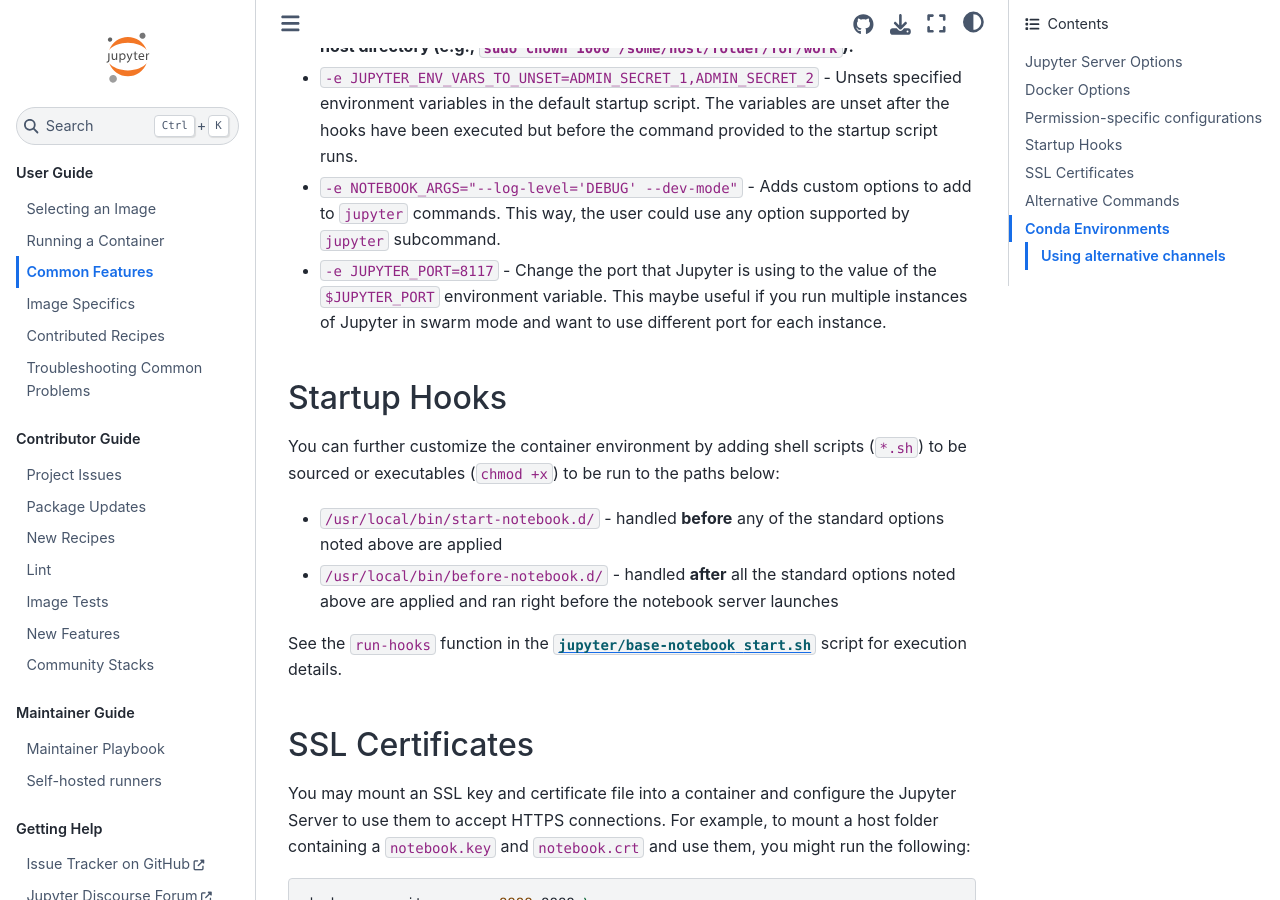
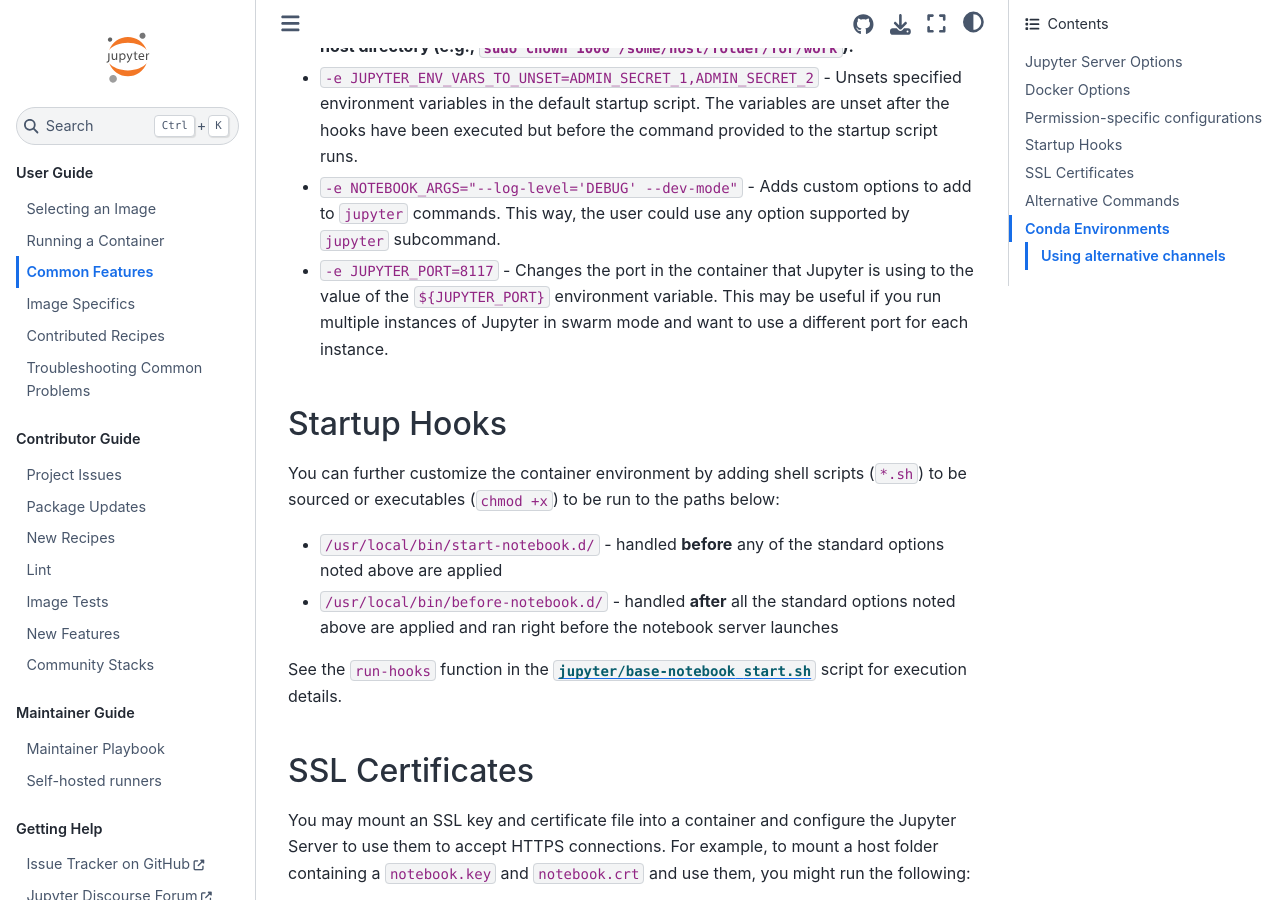
Before and after one commit to jupyter/docker-stacks, a Sphinx documentation site: the page built from docs/using/common.md, in a window 1280 px wide and 900 px high, scrolled down 3714 px. Built offline with Sphinx 7.4.7 and the Sphinx Book theme 1.1.4, drawn with Linux system fonts in a browser that asks for light colours.

Commit message:
Better wording

```diff
--- a/docs/using/common.md
+++ b/docs/using/common.md
@@ -129,7 +129,8 @@ You do so by passing arguments to the `docker run` command.
   The variables are unset after the hooks have been executed but before the command provided to the startup script runs.
 - `-e NOTEBOOK_ARGS="--log-level='DEBUG' --dev-mode"` - Adds custom options to add to `jupyter` commands.
   This way, the user could use any option supported by `jupyter` subcommand.
-- `-e JUPYTER_PORT=8117` - Change the port that Jupyter is using to the value of the `$JUPYTER_PORT` environment variable. This maybe useful if you run multiple instances of Jupyter in swarm mode and want to use different port for each instance.
+- `-e JUPYTER_PORT=8117` - Changes the port in the container that Jupyter is using to the value of the `${JUPYTER_PORT}` environment variable.
+  This may be useful if you run multiple instances of Jupyter in swarm mode and want to use a different port for each instance.
 
 ## Startup Hooks
 
```
